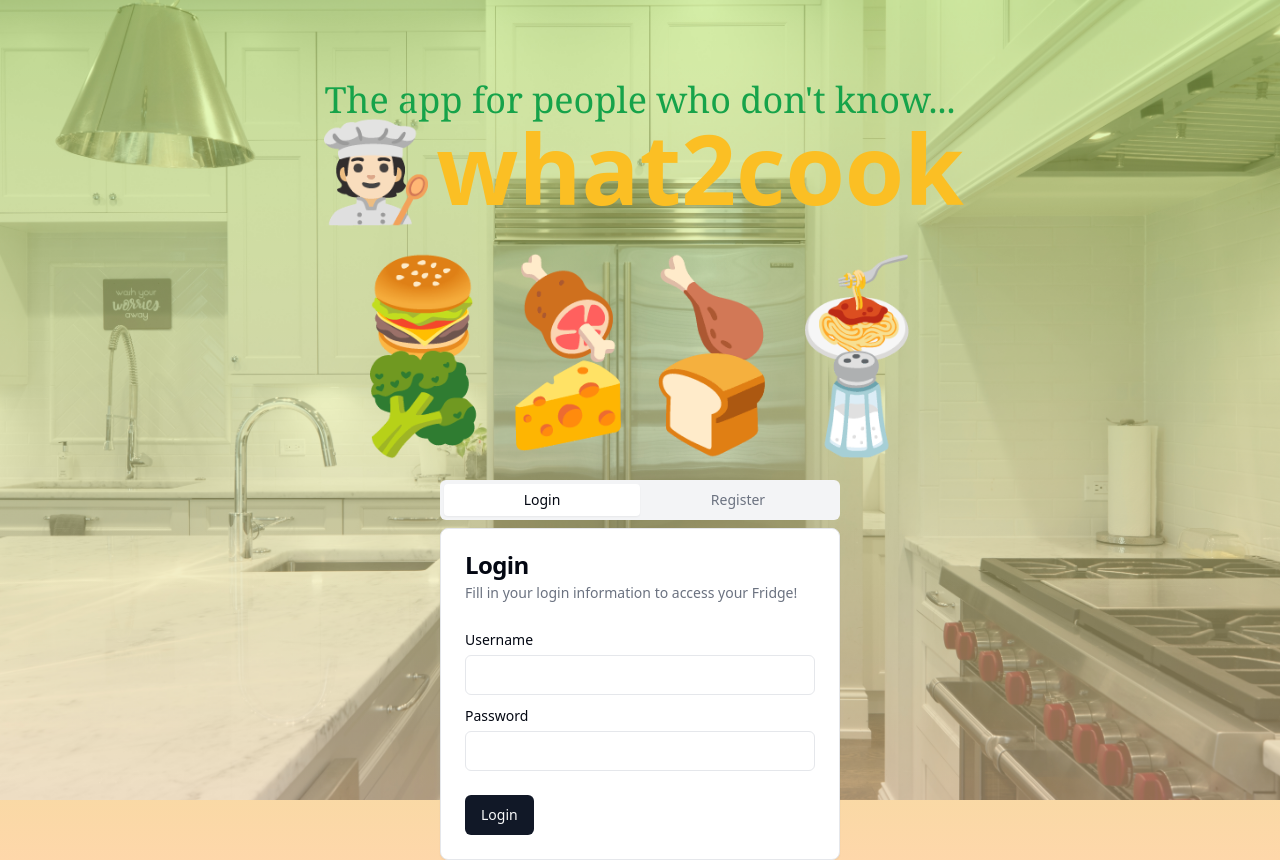
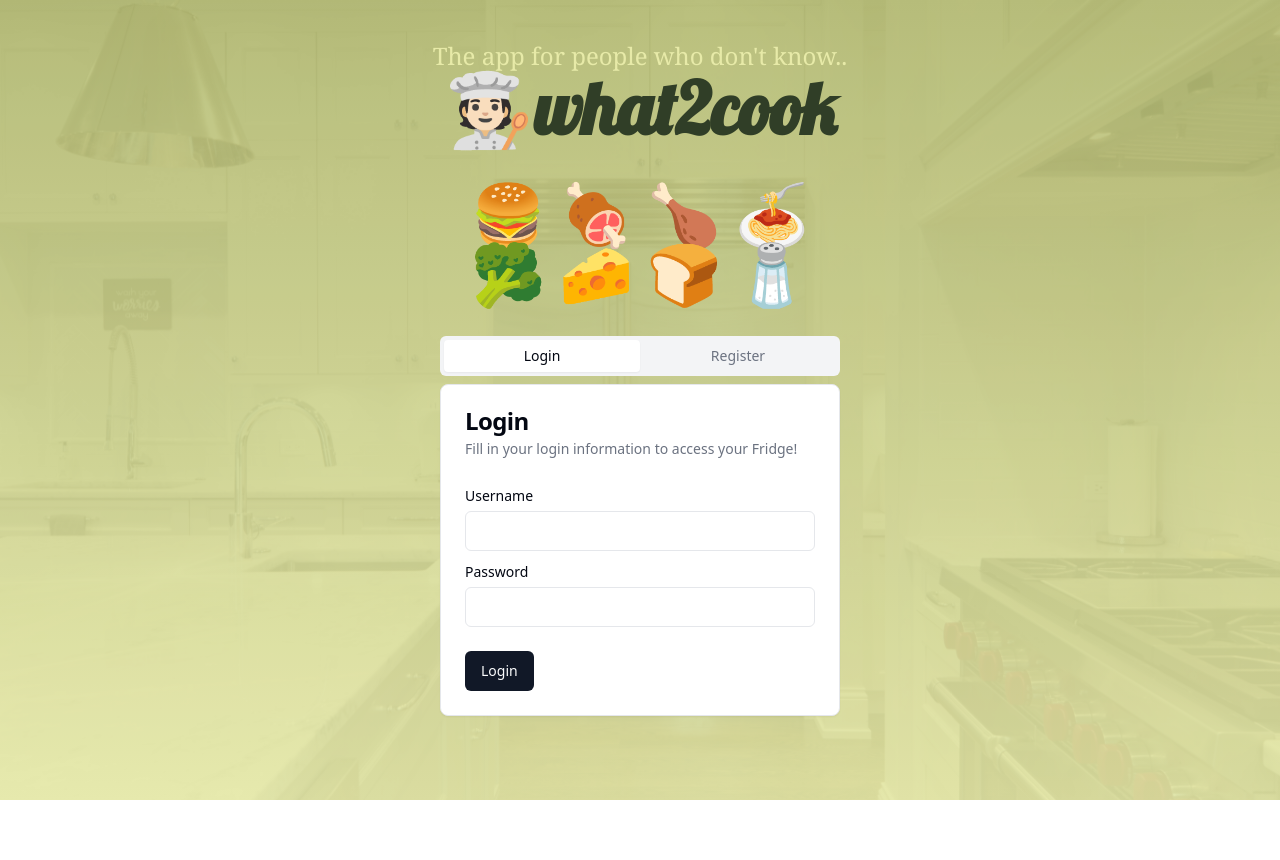
Before and after one commit to JLSanchez87/what2cook-front, a Next.js app: page / in a window 1280 px wide. After the commit the page ends 800 px from the top, so only its background shows below. Built offline with nearby package versions, Linux system fonts and the light colour scheme.

Commit message:
started styling

```diff
--- a/src/components/NavBar.tsx
+++ b/src/components/NavBar.tsx
@@ -48,12 +48,12 @@ const NavBar = () => {
   }
 
   return (
-    <nav className="flex flex-row justify-between p-8">
-      <h1 className="text-xl font-bold drop-shadow-lg hover:drop-shadow-xl">
-        🧑🏻‍🍳 what2cook
+    <nav className="flex flex-row justify-between p-8 rounded-b-3xl bg-header">
+      <h1 className="text-2xl font-bold drop-shadow-lg font-lobster">
+        🧑🏻‍🍳what2cook
       </h1>
       <div className="flex flex-row">
-        <span className="mx-4">
+        <span className="mx-4 transition ease-in-out delay-100 hover:scale-105 hover:underline-offset-4">
           <Link href="/">My fridge</Link>
         </span>
         <span className="mx-4">
--- a/src/components/ProductList.tsx
+++ b/src/components/ProductList.tsx
@@ -105,11 +105,12 @@ const ProductList = () => {
               products.map((product) => {
                 return (
                   <div
-                    className="mr-2 mb-2 border-solid border-2 border-gray-400 rounded-lg hover:bg-lime-200 active:bg-lime-400 p-1"
+                    className="relative p-1 mb-2 mr-2 transition ease-in-out border-2 border-gray-400 border-solid min-w-content rounded-xl hover:bg-fg hover:scale-105 active:bg-header active:scale-95"
                     key={product.id}
                   >
                     <label htmlFor={product.id.toString()}>
                       <input
+                        className="absolute w-8 h-8 transition ease-in-out bg-white border-2 border-solid appearance-none -top-1 -z-10 shrink-0 checked:bg-gradient-to-r from-fg to-bg-transparent checked:border-0 rounded-l-xl hover:bg-fg active:bg-header active:scale-95"
                         type="checkbox"
                         id={product.id.toString()}
                         value={product.id}
@@ -131,7 +132,7 @@ const ProductList = () => {
           </div>
           <div className="w-100">
             <button
-              className="hover:bg-cyan-400 active:bg-green-500 fixed bottom-0 border-solid border-2 border-black rounded-t-lg bg-slate-300 p-2 pb-8 w-60"
+              className="fixed bottom-0 p-2 pb-8 transition ease-in-out bg-green-300 border-2 border-black border-solid rounded-t-lg active:bg-green-500 active:scale-105 w-60 hover:-translate-y-1 hover:scale-110 hover:bg-green-400"
               type="button"
               onClick={handleFridgeSubmit}
             >
--- a/src/components/Welcome.tsx
+++ b/src/components/Welcome.tsx
@@ -10,21 +10,21 @@ import Register from "./Register";
 
 const Welcome = () => {
   return (
-    <main className="flex flex-col bg-cover bg-center bg-gradient-to-b from-lime-300 to-orange-200 items-center min-h-screen">
+    <main className="flex flex-col items-center min-h-screen bg-fixed bg-center bg-cover bg-gradient-to-b from-[var(--header)] to-[var(--div-color)]">
       <div
-        className="absolute w-screen h-screen bg-cover bg-center"
+        className="absolute z-10 w-screen min-h-screen bg-fixed bg-center bg-cover"
         style={{
           backgroundImage: `url('landing-bg.jpg')`,
-          opacity: 0.5,
+          opacity: 0.1,
         }}
       />
-      <h1 className="z-10 pt-20 font-serif text-4xl text-green-600">
-        The app for people who don't know...
+      <h1 className="z-10 pt-10 font-serif text-2xl text-fg">
+        The app for people who don't know..
       </h1>
-      <p className="z-10 font-lobster font-bold mb-10 text-8xl text-amber-400">
+      <p className="z-10 mb-10 font-bold font-lobster text-7xl text-cta">
         🧑🏻‍🍳what2cook
       </p>
-      <p className="z-10 font-lobster font-bold mb-8 text-8xl text-amber-400">
+      <p className="z-10 mb-8 text-6xl font-bold font-lobster text-amber-400">
         🍔 🍖 🍗 🍝
         <br />
         🥦 🧀 🍞 🧂
--- a/src/components/Wrapper.tsx
+++ b/src/components/Wrapper.tsx
@@ -9,7 +9,9 @@ const Wrapper = (props: WrapperProps) => {
   return (
     <>
       <NavBar />
-      <main>{props.children}</main>
+      <main className="flex flex-col justify center items-center mx-auto max-w-[85%]">
+        {props.children}
+      </main>
     </>
   );
 };
--- a/src/pages/index.tsx
+++ b/src/pages/index.tsx
@@ -5,18 +5,18 @@ import WithToken from "@/components/WithToken";
 const Home = () => {
   return (
     <WithToken>
-      <div className="bg-gray-200 relative flex flex-col items-center justify-center m-8 h-60">
+      <div className="relative flex flex-col items-center justify-center w-full mx-8 mb-8 bg-center bg-cover -t-4 h-80 rounded-b-2xl bg-landing">
         <h1>Welcome to your Fridge!</h1>
         <div className="absolute bottom-0 m-4">
           Some sort and filter options here
         </div>
       </div>
-      <div className="grid grid-cols-2 gap-8 mx-8">
-        <div className="flex flex-col p-8 border-solid border-2 border-gray-400 rounded-md">
+      <div className="grid grid-cols-2 gap-8">
+        <div className="flex flex-col p-8 border-2 border-gray-400 border-solid rounded-md">
           <h1 className="text-lg font-bold">Fridge List</h1>
           <ProductList />
         </div>
-        <div className="flex flex-col p-8 border-solid border-2 border-gray-400 rounded-md">
+        <div className="flex flex-col p-8 border-2 border-gray-400 border-solid rounded-md">
           <RecipeList />
         </div>
       </div>
--- a/src/styles/globals.css
+++ b/src/styles/globals.css
@@ -35,6 +35,11 @@
     --ring: 224 71.4% 4.1%;
 
     --radius: 0.5rem;
+
+    --bg-color: #f6faf7;
+    --div-color: #e7eaa8;
+    --header: #b4bb72;
+    --cta: #303e27;
   }
 
   .dark {
--- a/tailwind.config.js
+++ b/tailwind.config.js
@@ -2,11 +2,11 @@
 module.exports = {
   darkMode: ["class"],
   content: [
-    './pages/**/*.{ts,tsx}',
-    './components/**/*.{ts,tsx}',
-    './app/**/*.{ts,tsx}',
-    './src/**/*.{ts,tsx}',
-	],
+    "./pages/**/*.{ts,tsx}",
+    "./components/**/*.{ts,tsx}",
+    "./app/**/*.{ts,tsx}",
+    "./src/**/*.{ts,tsx}",
+  ],
   theme: {
     container: {
       center: true,
@@ -16,12 +16,19 @@ module.exports = {
       },
     },
     extend: {
+      backgroundImage: {
+        landing: "url('/public/landing-bg.jpg')",
+      },
       colors: {
         border: "hsl(var(--border))",
         input: "hsl(var(--input))",
         ring: "hsl(var(--ring))",
         background: "hsl(var(--background))",
         foreground: "hsl(var(--foreground))",
+        bg: "var(--bg-color)",
+        fg: "var(--div-color)",
+        header: "var(--header)",
+        cta: "var(--cta)",
         primary: {
           DEFAULT: "hsl(var(--primary))",
           foreground: "hsl(var(--primary-foreground))",
@@ -70,7 +77,10 @@ module.exports = {
         "accordion-down": "accordion-down 0.2s ease-out",
         "accordion-up": "accordion-up 0.2s ease-out",
       },
+      fontFamily: {
+        lobster: ["Lobster"],
+      },
     },
   },
   plugins: [require("tailwindcss-animate")],
-}
+};
```
